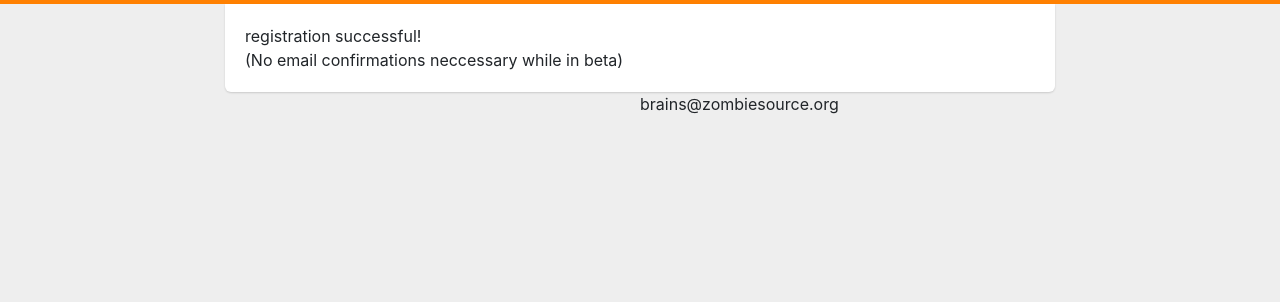
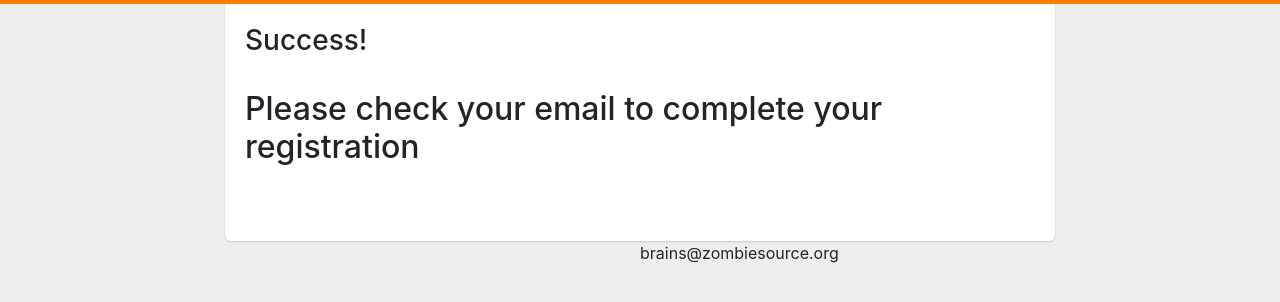
Before and after one commit to damianball/ZombieSource, a CodeIgniter app: page /index.php/auth/success in a window 1280 px wide. Shown: the part 154-456 px from the top of the page. Run offline with CodeIgniter, Linux system fonts and the light colour scheme; some libraries are stand-ins or nearby versions.

Commit message:
added email confirmation

```diff
--- a/www/application/config/tank_auth.php
+++ b/www/application/config/tank_auth.php
@@ -41,7 +41,7 @@ $config['phpass_hash_strength'] = 8;
 */
 $config['allow_registration'] = TRUE;
 $config['captcha_registration'] = FALSE;
-$config['email_activation'] = FALSE;
+$config['email_activation'] = TRUE;
 $config['email_activation_expire'] = 60*60*24*2;
 $config['email_account_details'] = TRUE;
 $config['use_username'] = TRUE;
--- a/www/application/views/registration_success.php
+++ b/www/application/views/registration_success.php
@@ -1,4 +1,4 @@
-registration successful!
+<h3>Success!</h3>
 <br>
-(No email confirmations neccessary while in beta)
+<h2>Please check your email to complete your registration <h2>
 <br>
```
